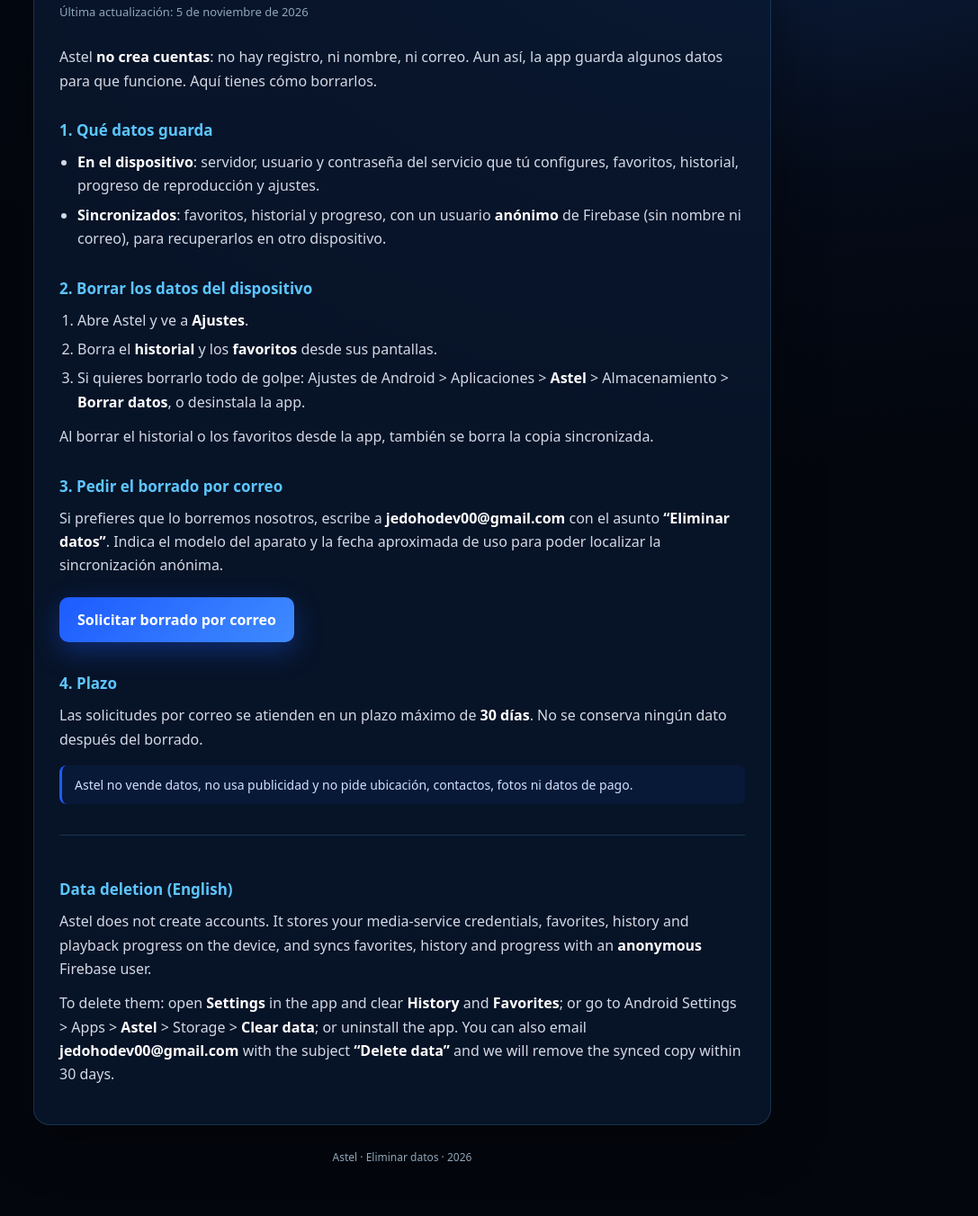
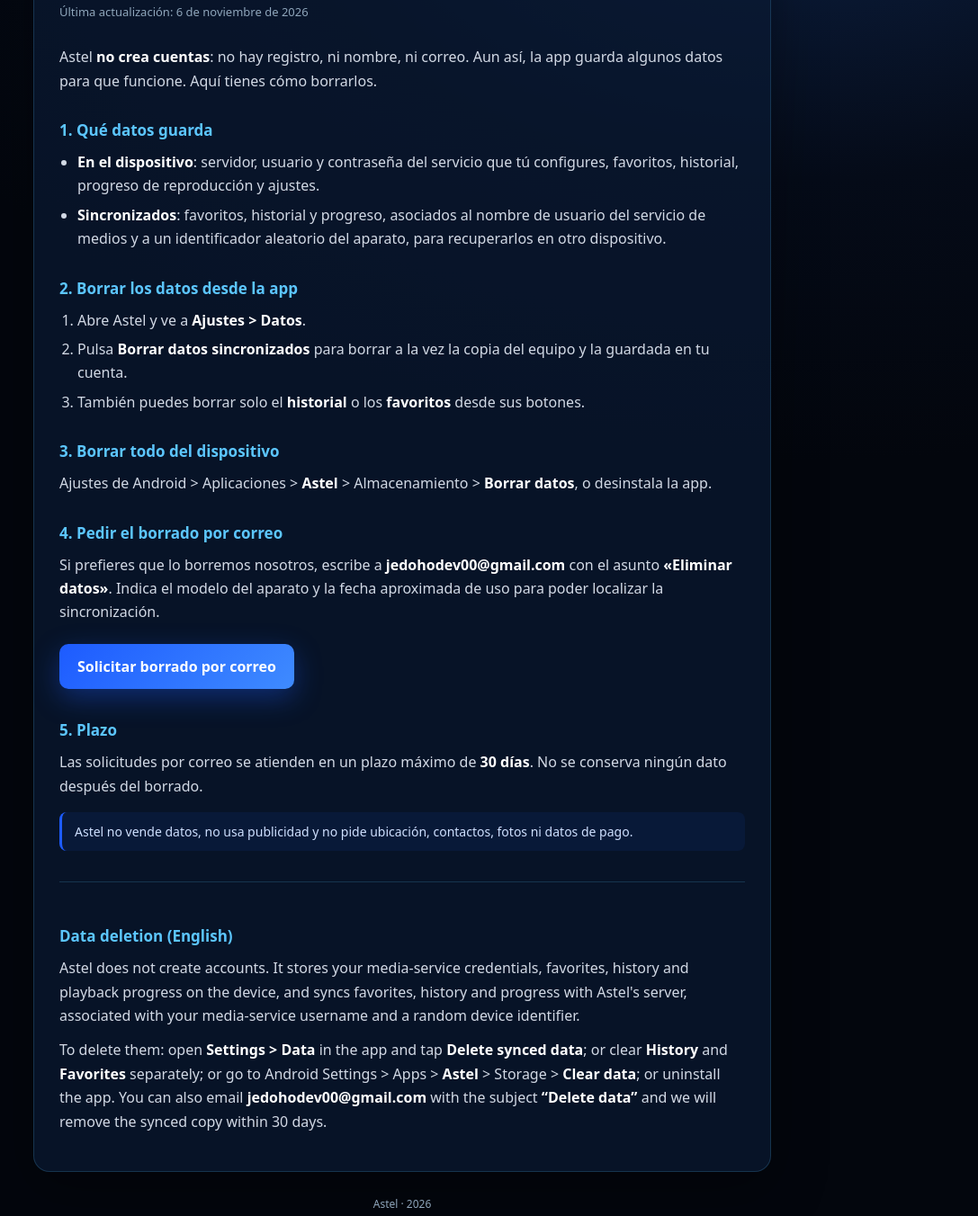
Before and after one commit to jedohodev00/Astel-Player, a plain HTML site: page eliminar-datos.html in a window 1280 px wide. Shown: the part 187-1539 px from the top of the page at 90% size, without its empty margins (193-1280 px from the left). Drawn offline with Linux system fonts and the light colour scheme.

Commit message:
Update data deletion instructions in eliminar-datos.html

```diff
--- a/eliminar-datos.html
+++ b/eliminar-datos.html
@@ -6,6 +6,7 @@
 <title>Astel - Eliminar datos</title>
 <style>
   :root{
+    --navy:#0B1A33;
     --space:#050B18;
     --blue:#1D5BFF;
     --cyan:#5CC6FF;
@@ -85,7 +86,7 @@
 
   <main class="card">
     <h1>Eliminar tus datos</h1>
-    <p class="date">Última actualización: 5 de noviembre de 2026</p>
+    <p class="date">Última actualización: 6 de noviembre de 2026</p>
 
     <p>Astel <strong>no crea cuentas</strong>: no hay registro, ni nombre, ni correo.
     Aun así, la app guarda algunos datos para que funcione. Aquí tienes cómo
@@ -96,32 +97,33 @@
       <li><strong>En el dispositivo</strong>: servidor, usuario y contraseña del
       servicio que tú configures, favoritos, historial, progreso de reproducción
       y ajustes.</li>
-      <li><strong>Sincronizados</strong>: favoritos, historial y progreso, con un
-      usuario <strong>anónimo</strong> de Firebase (sin nombre ni correo), para
-      recuperarlos en otro dispositivo.</li>
+      <li><strong>Sincronizados</strong>: favoritos, historial y progreso, asociados
+      al nombre de usuario del servicio de medios y a un identificador aleatorio
+      del aparato, para recuperarlos en otro dispositivo.</li>
     </ul>
 
-    <h2>2. Borrar los datos del dispositivo</h2>
+    <h2>2. Borrar los datos desde la app</h2>
     <ol>
-      <li>Abre Astel y ve a <strong>Ajustes</strong>.</li>
-      <li>Borra el <strong>historial</strong> y los <strong>favoritos</strong>
-      desde sus pantallas.</li>
-      <li>Si quieres borrarlo todo de golpe: Ajustes de Android &gt;
-      Aplicaciones &gt; <strong>Astel</strong> &gt; Almacenamiento &gt;
-      <strong>Borrar datos</strong>, o desinstala la app.</li>
+      <li>Abre Astel y ve a <strong>Ajustes &gt; Datos</strong>.</li>
+      <li>Pulsa <strong>Borrar datos sincronizados</strong> para borrar a la vez
+      la copia del equipo y la guardada en tu cuenta.</li>
+      <li>También puedes borrar solo el <strong>historial</strong> o los
+      <strong>favoritos</strong> desde sus botones.</li>
     </ol>
-    <p>Al borrar el historial o los favoritos desde la app, también se borra la
-    copia sincronizada.</p>
 
-    <h2>3. Pedir el borrado por correo</h2>
+    <h2>3. Borrar todo del dispositivo</h2>
+    <p>Ajustes de Android &gt; Aplicaciones &gt; <strong>Astel</strong> &gt;
+    Almacenamiento &gt; <strong>Borrar datos</strong>, o desinstala la app.</p>
+
+    <h2>4. Pedir el borrado por correo</h2>
     <p>Si prefieres que lo borremos nosotros, escribe a
     <strong>jedohodev00@gmail.com</strong> con el asunto
-    <strong>“Eliminar datos”</strong>. Indica el modelo del aparato y la fecha
-    aproximada de uso para poder localizar la sincronización anónima.</p>
+    <strong>«Eliminar datos»</strong>. Indica el modelo del aparato y la fecha
+    aproximada de uso para poder localizar la sincronización.</p>
 
     <a class="btn" href="mailto:jedohodev00@gmail.com?subject=Eliminar%20datos%20-%20Astel">Solicitar borrado por correo</a>
 
-    <h2>4. Plazo</h2>
+    <h2>5. Plazo</h2>
     <p>Las solicitudes por correo se atienden en un plazo máximo de
     <strong>30 días</strong>. No se conserva ningún dato después del borrado.</p>
 
@@ -134,19 +136,19 @@
       <h2>Data deletion (English)</h2>
       <p>Astel does not create accounts. It stores your media-service
       credentials, favorites, history and playback progress on the device, and
-      syncs favorites, history and progress with an <strong>anonymous</strong>
-      Firebase user.</p>
-      <p>To delete them: open <strong>Settings</strong> in the app and clear
-      <strong>History</strong> and <strong>Favorites</strong>; or go to Android
-      Settings &gt; Apps &gt; <strong>Astel</strong> &gt; Storage &gt;
-      <strong>Clear data</strong>; or uninstall the app. You can also email
+      syncs favorites, history and progress with Astel's server, associated
+      with your media-service username and a random device identifier.</p>
+      <p>To delete them: open <strong>Settings &gt; Data</strong> in the app and
+      tap <strong>Delete synced data</strong>; or clear <strong>History</strong>
+      and <strong>Favorites</strong> separately; or go to Android Settings &gt;
+      Apps &gt; <strong>Astel</strong> &gt; Storage &gt; <strong>Clear data</strong>;
+      or uninstall the app. You can also email
       <strong>jedohodev00@gmail.com</strong> with the subject
       <strong>“Delete data”</strong> and we will remove the synced copy within
       30 days.</p>
     </div>
   </main>
-
-  <footer>Astel · Eliminar datos · 2026</footer>
+  <footer>Astel · 2026</footer>
 </div>
 </body>
 </html>
```
